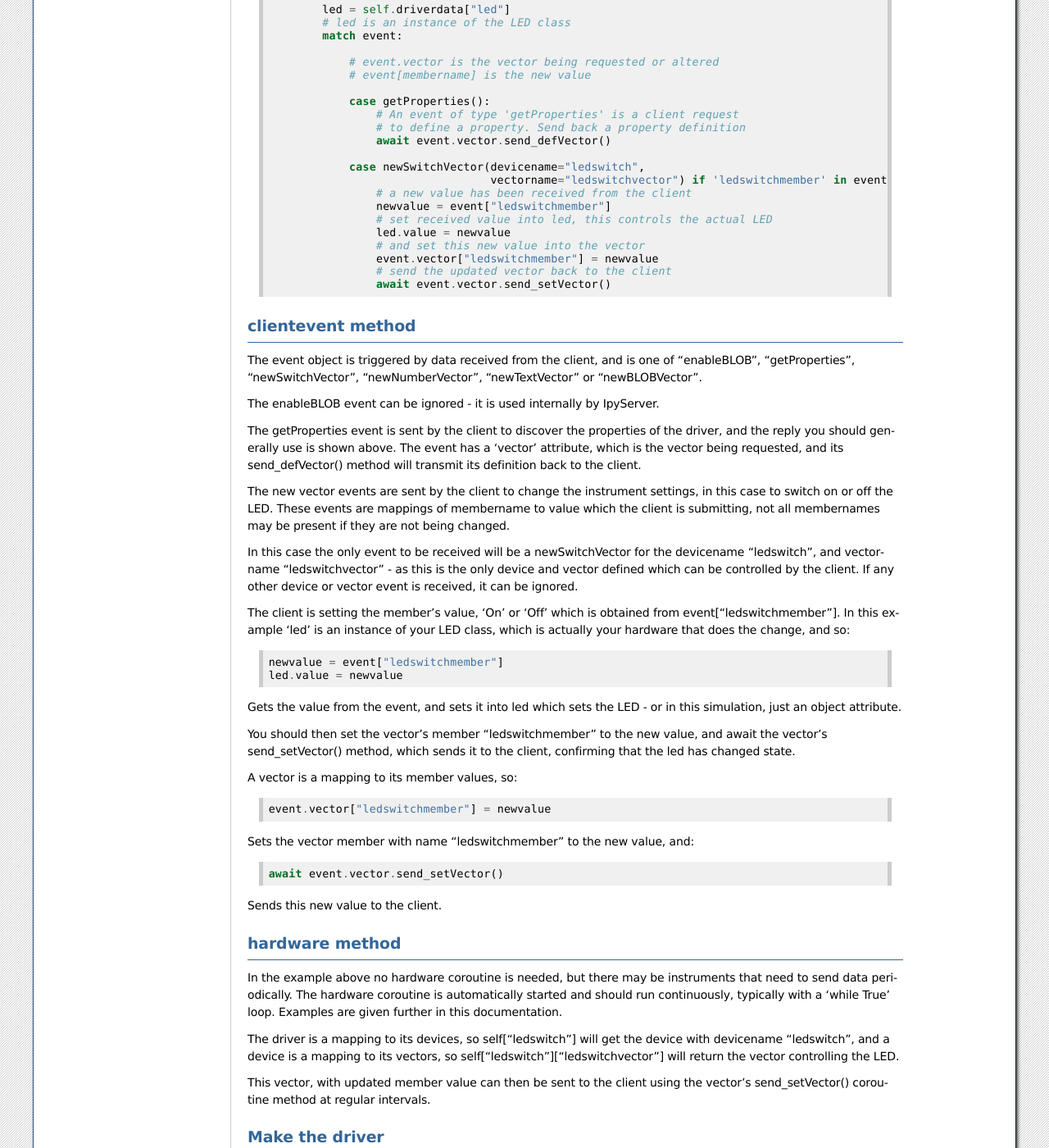
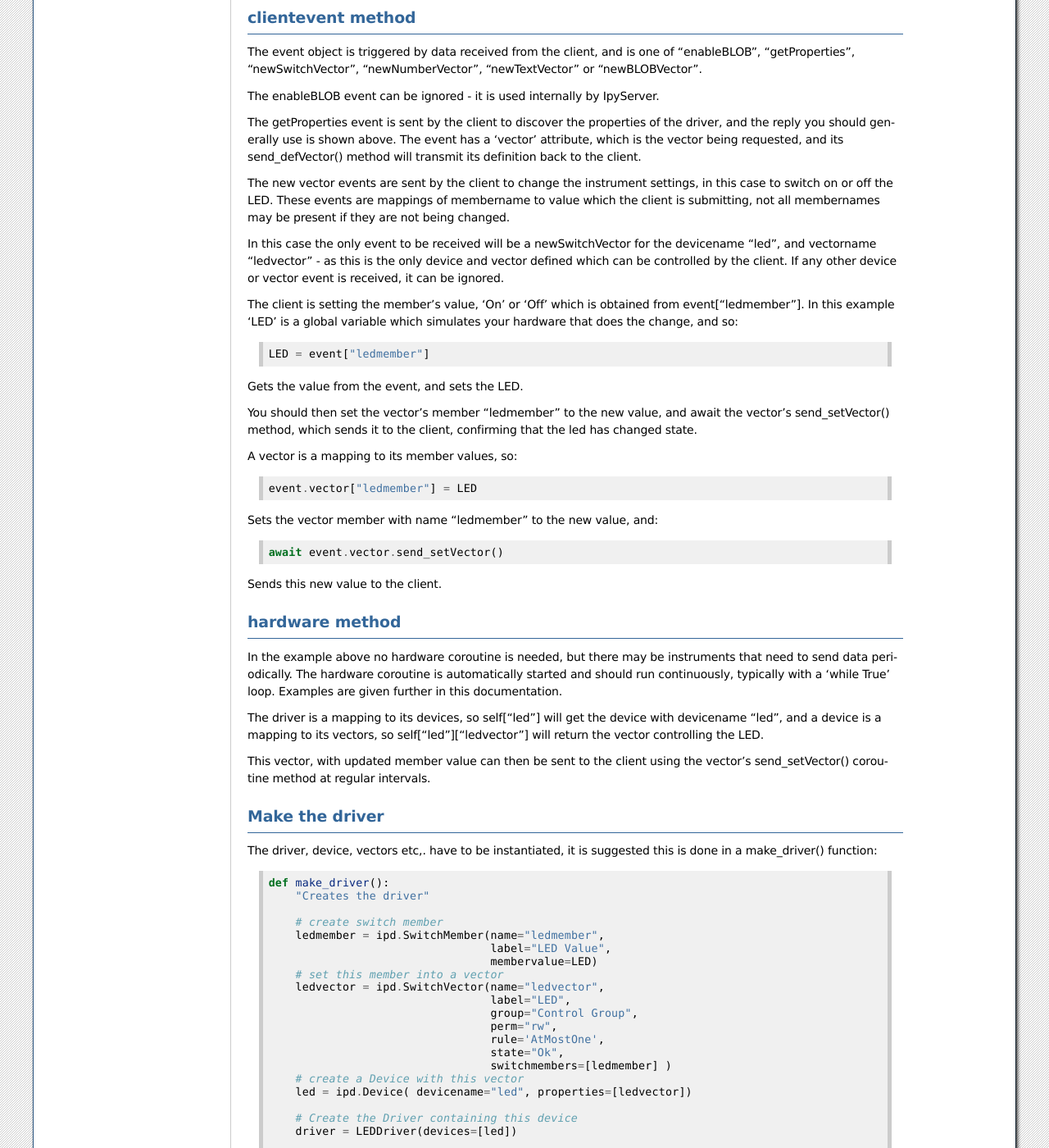
Before and after one commit to bernie-skipole/indipydriver, a Sphinx documentation site: the page built from docs/source/usage/summary.rst, in a window 1280 px wide and 1400 px high, scrolled down 1174 px. Shown: the whole window at 82% size. Built offline with Sphinx 7.4.7, drawn with Linux system fonts in a browser that asks for light colours; some of the changed text lies outside the part shown.

Commit message:
Working on documentation

```diff
--- a/docs/source/usage/example1.rst
+++ b/docs/source/usage/example1.rst
@@ -159,9 +159,6 @@ contains the temperature which is reported to the client::
 
         driver = make_driver()
 
-        # In this example, set the driver to listen on a host/port
-        # rather than stdin and stdout.
-
         server = IPyServer([driver])
         asyncio.run(server.asyncrun())
 
--- a/docs/source/usage/summary.rst
+++ b/docs/source/usage/summary.rst
@@ -2,33 +2,6 @@ Summary
 =======
 
 The following summarises how a driver could be structured, describing a simulated LED control.
-
-Your Class
-^^^^^^^^^^
-
-You would normally start by creating one or more classes or functions that control your hardware, for example::
-
-    import asyncio
-
-    from indipydriver import (IPyDriver, Device,
-                              SwitchVector, SwitchMember, newSwitchVector,
-                              getProperties, IPyServer
-                             )
-
-
-    # Other vectors, members and events are available,
-    # this example only imports those used.
-
-    class LED:
-        """This is a simulation containing a variable only,
-           normally it would control a real LED."""
-
-        def __init__(self, value):
-            "Set initial value of led"
-            self.value = value
-            # value should be 'On' or 'Off'
-
-
 
 Subclass IPyDriver
 ^^^^^^^^^^^^^^^^^^
@@ -37,48 +10,51 @@ The IPyDriver class has signature::
 
     class IPyDriver(devices, tasks=[], **driverdata)
 
-Where 'devices' is a list of devices this driver will control, each device being an instance of the 'Device' class. In this example a single device will be created with devicename set to "ledswitch".
+Where 'devices' is a list of devices this driver will control, each device being an instance of the 'Device' class. In this example a single device will be created with devicename set to "led".
 
-The argument 'tasks' is a list of co-routines that you may have created to operate your instruments (to poll instrument values perhaps), the co-routines set in this list will all be started when the driver is run. This example does not use this functionality so tasks remains an empty list. The tasks argument was introduced in version 1.1.0.
+The argument 'tasks' is a list of co-routines that you may have created to operate your instruments (to poll instrument values perhaps), the co-routines set in this list will all be started when the driver is run. This example does not use this functionality so tasks remains an empty list.
 
 A note on terminology here - a driver object can contain one or more devices, a device consists of one or more property 'vectors', where each vector object contains one or more members. A vector can be a 'Switch' vector, which may for example hold a number of switches which could define a radio button. Similarly a 'Text' vector holds text members, a 'Light' vector holds light members, a Numbers vector holds numbers and a BLOB vector holds Binary Large Objects.
 
 In this example the device object will contain a single switch vector, with a single switch member, to control the LED.
 
-The keyword argument 'driverdata' contains any data you wish to set into the class, in this example it will consist of keyword 'led' set to an instance of your LED class which will then be available as the attribute self.driverdata['led']
+The keyword argument 'driverdata' contains any data you wish to set into the class, in this example it is not used.
 
 The class IPyDriver should be subclassed with your own 'clientevent(event)' coroutine method::
 
-    class LEDDriver(IPyDriver):
+    import asyncio
+    import indipydriver as ipd
+
+    # Simulates an LED with a simple global variable
+
+    LED = 'Off'
+
+    class LEDDriver(ipd.IPyDriver):
 
         """IPyDriver is subclassed here."""
 
         async def clientevent(self, event):
             "On receiving data from the client, this is called"
+            global LED
 
-            led = self.driverdata["led"]
-            # led is an instance of the LED class
             match event:
 
                 # event.vector is the vector being requested or altered
                 # event[membername] is the new value
 
-                case getProperties():
+                case ipd.getProperties():
                     # An event of type 'getProperties' is a client request
                     # to define a property. Send back a property definition
                     await event.vector.send_defVector()
 
-                case newSwitchVector(devicename="ledswitch",
-                                     vectorname="ledswitchvector") if 'ledswitchmember' in event:
+                case ipd.newSwitchVector(devicename="led",
+                                         vectorname="ledvector") if 'ledmember' in event:
                     # a new value has been received from the client
-                    newvalue = event["ledswitchmember"]
-                    # set received value into led, this controls the actual LED
-                    led.value = newvalue
+                    LED = event["ledmember"]
                     # and set this new value into the vector
-                    event.vector["ledswitchmember"] = newvalue
+                    event.vector["ledmember"] = LED
                     # send the updated vector back to the client
                     await event.vector.send_setVector()
-
 
 
 clientevent method
@@ -92,27 +68,25 @@ The getProperties event is sent by the client to discover the properties of the
 
 The new vector events are sent by the client to change the instrument settings, in this case to switch on or off the LED. These events are mappings of membername to value which the client is submitting, not all membernames may be present if they are not being changed.
 
-In this case the only event to be received will be a newSwitchVector for the devicename "ledswitch", and vectorname "ledswitchvector" - as this is the only device and vector defined which can be controlled by the client. If any other device or vector event is received, it can be ignored.
+In this case the only event to be received will be a newSwitchVector for the devicename "led", and vectorname "ledvector" - as this is the only device and vector defined which can be controlled by the client. If any other device or vector event is received, it can be ignored.
 
-The client is setting the member's value, 'On' or 'Off' which is obtained from event["ledswitchmember"]. In this example 'led' is an instance of your LED class, which is actually your hardware that does the change, and so::
+The client is setting the member's value, 'On' or 'Off' which is obtained from event["ledmember"]. In this example 'LED' is a global variable which simulates your hardware that does the change, and so::
 
-    newvalue = event["ledswitchmember"]
-    led.value = newvalue
+    LED = event["ledmember"]
 
-Gets the value from the event, and sets it into led which sets the LED - or in this simulation, just an object attribute.
+Gets the value from the event, and sets the LED.
 
-You should then set the vector's member "ledswitchmember" to the new value, and await the vector's send_setVector() method, which sends it to the client, confirming that the led has changed state.
+You should then set the vector's member "ledmember" to the new value, and await the vector's send_setVector() method, which sends it to the client, confirming that the led has changed state.
 
 A vector is a mapping to its member values, so::
 
-    event.vector["ledswitchmember"] = newvalue
+    event.vector["ledmember"] = LED
 
-Sets the vector member with name "ledswitchmember" to the new value, and::
+Sets the vector member with name "ledmember" to the new value, and::
 
     await event.vector.send_setVector()
 
 Sends this new value to the client.
-
 
 
 hardware method
@@ -120,7 +94,7 @@ hardware method
 
 In the example above no hardware coroutine is needed, but there may be instruments that need to send data periodically. The hardware coroutine is automatically started and should run continuously, typically with a 'while True' loop. Examples are given further in this documentation.
 
-The driver is a mapping to its devices, so self["ledswitch"] will get the device with devicename "ledswitch", and a device is a mapping to its vectors, so self["ledswitch"]["ledswitchvector"] will return the vector controlling the LED.
+The driver is a mapping to its devices, so self["led"] will get the device with devicename "led", and a device is a mapping to its vectors, so self["led"]["ledvector"] will return the vector controlling the LED.
 
 This vector, with updated member value can then be sent to the client using the vector's send_setVector() coroutine method at regular intervals.
 
@@ -133,33 +107,23 @@ The driver, device, vectors etc,. have to be instantiated, it is suggested this
     def make_driver():
         "Creates the driver"
 
-        # create an object to control the instrument
-        led = LED('Off')
+        # create switch member
+        ledmember = ipd.SwitchMember(name="ledmember",
+                                     label="LED Value",
+                                     membervalue=LED)
+        # set this member into a vector
+        ledvector = ipd.SwitchVector(name="ledvector",
+                                     label="LED",
+                                     group="Control Group",
+                                     perm="rw",
+                                     rule='AtMostOne',
+                                     state="Ok",
+                                     switchmembers=[ledmember] )
+        # create a Device with this vector
+        led = ipd.Device( devicename="led", properties=[ledvector])
 
-        # create switch member
-        ledswitchmember = SwitchMember(name="ledswitchmember",
-                                       label="LED Value",
-                                       membervalue=led.value)
-        # set this member into a vector
-        ledswitchvector = SwitchVector(name="ledswitchvector",
-                                       label="LED",
-                                       group="Control Group",
-                                       perm="rw",
-                                       rule='AtMostOne',
-                                       state="Ok",
-                                       switchmembers=[ledswitchmember] )
-        # create a Device with this vector
-        ledswitch = Device( devicename="ledswitch", properties=[ledswitchvector] )
-
-        # Create the Driver (inherited from IPyDriver) containing this device
-        # and also containing the led object which will be available as
-        # self.driverdata['led']
-        driver = LEDDriver(devices=[ledswitch], led=led)
-
-        # The self.driverdata arguments should contain all objects which have
-        # been created to run the instrument, so when this function returns
-        # a reference will be retained and the objects will not be
-        # garbage collected.
+        # Create the Driver containing this device
+        driver = LEDDriver(devices=[led])
 
         # and return the driver
         return driver
@@ -175,19 +139,10 @@ To run the driver include::
     if __name__ == "__main__":
 
         driver = make_driver()
-        asyncio.run(driver.asyncrun())
-
-In this case the driver will communicate on stdin and stdout if executed.
-
-Alternatively::
-
-    if __name__ == "__main__":
-
-        driver = make_driver()
-        server = IPyServer([driver], host="localhost", port=7624, maxconnections=5)
+        server = ipd.IPyServer([driver], host="localhost", port=7624, maxconnections=5)
         asyncio.run(server.asyncrun())
 
-In this case, the driver is set to listen on a host/port rather than stdin and stdout. If the host, port and maxconnections are not specified in the IPyServer call, the values shown above are the defaults.
+If the host, port and maxconnections are not specified in the IPyServer call, the values shown above are the defaults.
 
 The IPyServer class takes a list of drivers, only one in this example, and serves them all on the host/port. It allows connections from multiple clients. The drivers must all be created from IPyDriver subclasses - this is not a general purpose server able to run third party INDI drivers created with other languages or tools.
 
```
